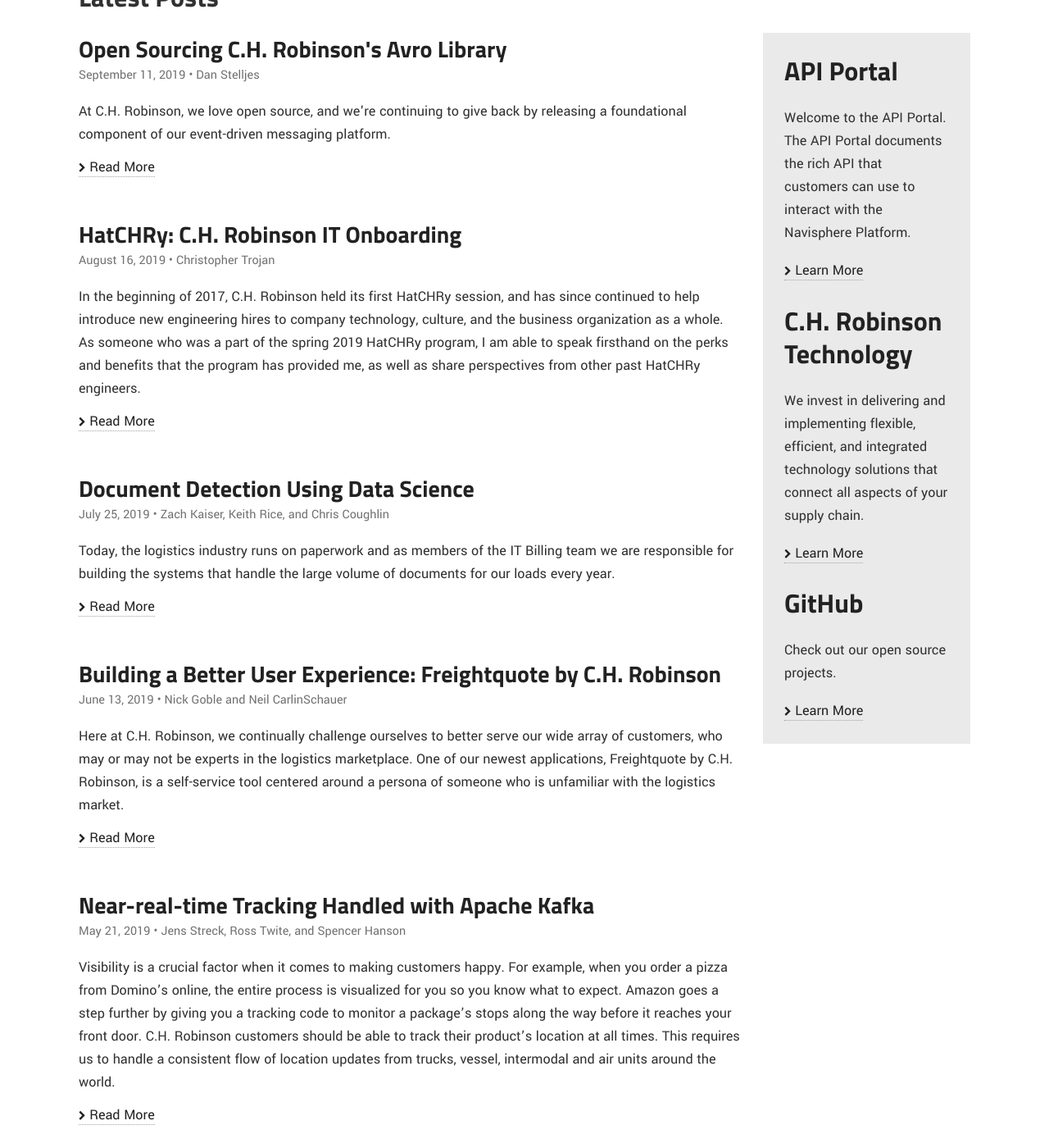
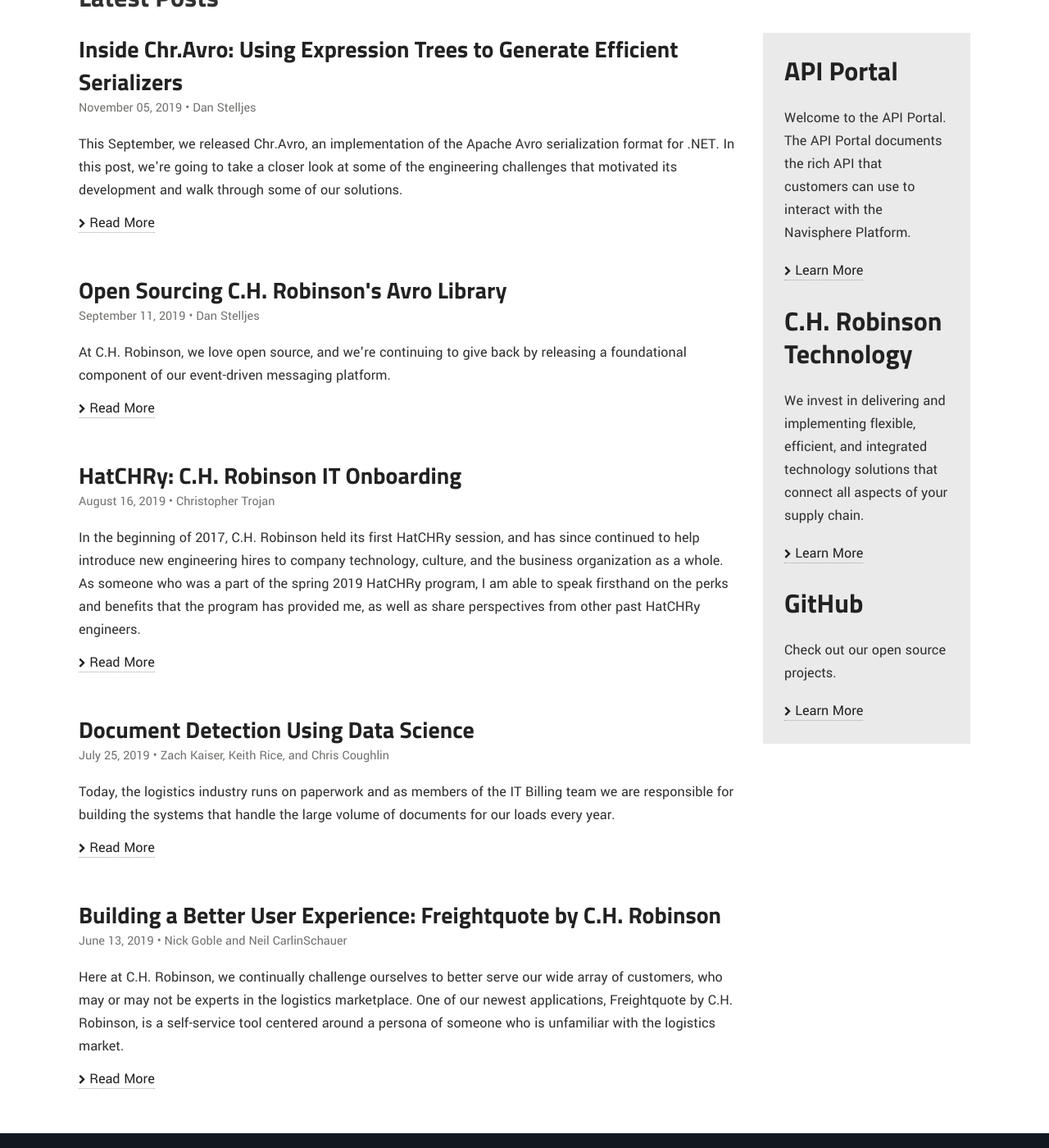
Before and after one commit to ch-robinson/ch-robinson.github.com, a Jekyll site: the page built from index.html, in a window 1280 px wide and 1400 px high, scrolled down 419 px. Shown: the whole window at 82% size. Built offline with Jekyll 4.4.1, drawn with Linux system fonts in a browser that asks for light colours; some of the changed lines change nothing that is shown.

Commit message:
New Post: Inside Chr.Avro: Using Expression Trees to Generate Efficient Serializers (#58)

````diff
--- a/_data/series.yml
+++ b/_data/series.yml
@@ -4,3 +4,8 @@
     Our mobile team applies tools and practices to achieve the desired results of our mobile apps while conserving the
     user's battery. Our mission is to provide value to our end users while maintaining an undetectable impact to their
     battery and data usage.
+- id: dotnet-avro
+  title: Chr.Avro
+  description:
+    C.H. Robinson maintains an open source Avro serialization library for .NET. This series of posts explores why we
+    made it and how it works.
--- a/_posts/2019-09-11-open-sourcing-chr-avro.md
+++ b/_posts/2019-09-11-open-sourcing-chr-avro.md
@@ -7,6 +7,7 @@
 excerpt: At C.H. Robinson, we love open source, and we're continuing to give back by releasing a foundational component of our event-driven messaging platform.
 tags: [Open Source]
 disclaimer: true
+series: dotnet-avro
 ---
 
 At C.H. Robinson, we love open source, and we're continuing to give back by releasing a foundational component of our event-driven messaging platform, [Chr.Avro](https://github.com/ch-robinson/dotnet-avro)! We use this library throughout the organization to transmit data between applications.
--- /dev/null
+++ b/_posts/2019-11-05-inside-chr-avro.md
@@ -0,0 +1,316 @@
+---
+layout: article
+title: "Inside Chr.Avro: Using Expression Trees to Generate Efficient Serializers"
+authors:
+  - steldan
+categories: technology
+excerpt: This September, we released Chr.Avro, an implementation of the Apache Avro serialization format for .NET. In this post, we're going to take a closer look at some of the engineering challenges that motivated its development and walk through some of our solutions.
+tags: [Open Source]
+disclaimer: true
+series: dotnet-avro
+---
+
+This September, [we released Chr.Avro]({% post_url 2019-09-11-open-sourcing-chr-avro %}), an implementation of the [Apache Avro serialization format](https://avro.apache.org) for [.NET](https://dotnet.microsoft.com). In this post, we're going to take a closer look at some of the engineering challenges that motivated its development and walk through some of our solutions.
+
+## Mapping Schemas to Types
+
+Our fundamental motivation for Chr.Avro was to make it easy to work with Avro in .NET applications. We initially evaluated the [official Apache implementation](https://github.com/apache/avro/tree/master/lang/csharp) but found that it didn't support some features that we considered necessary. Namely, we wanted to be able to translate Avro-encoded values to plain .NET domain objects, creating serializers that "just worked" given a schema and a type.
+
+Consider this [Avro schema](https://avro.apache.org/docs/current/spec.html):
+
+```json
+{
+    "type": "record",
+    "name": "chr.appliedresearch.Node",
+    "fields": [{
+        "type": ["null", "string"],
+        "name": "label"
+    }, {
+        "type": {
+            "type": "array",
+            "items": "Node"
+        },
+        "name": "children"
+    }]
+}
+```
+
+The schema defines a `Node` record with two fields. The first field, `label`, is an optional text field. The second field, `children`, is an array of `Node`s. In C#, a matching class might look like this:
+
+```csharp
+using System.Collections.Generic;
+
+public class Node
+{
+    public string Label { get; set; }
+
+    public ICollection<Node> Children { get; set; }
+}
+```
+
+The Apache library offers two ways to map between `Node` record values and `Node` class instances. The first option is `GenericRecord`, a class that enables access to untyped (`object`) record field values by name. This approach requires writing code to map `GenericRecord`s to domain objects:
+
+```csharp
+using Avro;
+using Avro.Generic;
+using System.Linq;
+
+public static class NodeExtensions
+{
+    public static Node FromAvro(this GenericRecord record)
+    {
+        return new Node
+        {
+            Label = (string)record["label"],
+            Children = ((GenericRecord[])record["children"])
+                .Select(child => child.FromAvro())
+                .ToList()
+        };
+    }
+
+    public static GenericRecord ToAvro(this Node node, Schema schema)
+    {
+        var record = new GenericRecord(schema);
+        record.Add("label", node.Label);
+        record.Add("children", node.Children
+            .Select(child => child.ToAvro(schema)))
+            .ToArray());
+
+        return record;
+    }
+}
+```
+
+We found `GenericRecord` to be unsuitable for a couple of reasons. First, the complexity of the mapping code increases with the complexity of the schema. For any large or complicated schema, writing mapping code is massively time-consuming and error-prone. Second, the use of the `GenericRecord` class reduces the level of compile-time safety—as shown above, mapping to a domain object entails a significant amount of runtime casting.
+
+The Apache library also supports generating classes from a schema using a command-line tool:
+
+```shell
+$ avrogen -s node.avsc .
+$ tree
+.
+├── chr
+│   └── appliedresearch
+│       └── Node.cs
+└── node.avsc
+```
+
+A generated class looks like this (lightly edited for brevity):
+
+```csharp
+namespace chr.appliedresearch
+{
+    using System.Collections.Generic;
+    using global::Avro;
+    using global::Avro.Specific;
+
+    public partial class Node : ISpecificRecord
+    {
+        private string _label;
+        private IList<chr.appliedresearch.Node> _children;
+
+        public string label
+        {
+            get { return this._label; }
+            set { this._label = value; }
+        }
+
+        public IList<chr.appliedresearch.Node> children
+        {
+            get { return this._children; }
+            set { this._children = value; }
+        }
+
+        public virtual object Get(int fieldPos)
+        {
+            switch (fieldPos)
+            {
+            case 0: return this.label;
+            case 1: return this.children;
+            default: throw new AvroRuntimeException("Bad index " + fieldPos + " in Get()");
+            };
+        }
+
+        public virtual void Put(int fieldPos, object fieldValue)
+        {
+            switch (fieldPos)
+            {
+            case 0: this.label = (System.String)fieldValue; break;
+            case 1: this.children = (IList<chr.appliedresearch.Node>)fieldValue; break;
+            default: throw new AvroRuntimeException("Bad index " + fieldPos + " in Put()");
+            };
+        }
+    }
+}
+```
+
+In terms of type safety, generated classes are an improvement. We still found some aspects disqualifying, though. If we were to replace our shared domain classes with these generated `ISpecificRecord` classes, our shared libraries would include Avro-specific code and dependencies. On the other hand, if we kept our plain .NET classes, any application that needed to work with Avro would still need to generate and map from `ISpecificRecord` objects to domain objects.
+
+## Better Mapping with Reflection
+
+Neither of the Apache library options met the "just works" standard, so we started to investigate whether it would be possible to develop something that did. We figured that .NET's [reflection capabilities](https://docs.microsoft.com/en-us/dotnet/framework/reflection-and-codedom/reflection) could easily support the intuitive mapping functionality we were looking for.
+
+To illustrate, here's a small Avro serializer implementation that uses type reflection to serialize Avro records from .NET classes:
+
+```csharp
+using Chr.Avro.Abstract;
+using System;
+using System.IO;
+using System.Linq;
+using System.Reflection;
+using System.Text;
+
+void Serialize(Schema schema, object value, BinaryWriter writer)
+{
+    if (schema is StringSchema && value is string @string)
+    {
+        var bytes = Encoding.UTF8.GetBytes(@string);
+
+        // write length followed by contents (pretend EncodeInteger is a thing):
+        writer.Write(EncodeInteger(bytes.Length));
+        writer.Write(bytes);
+    }
+
+    else if (schema is RecordSchema record)
+    {
+        // reflect on the type to get fields/properties:
+        var members = value.GetType().GetMembers();
+
+        foreach (var field in record.Fields)
+        {
+            // find a field/property that matches the record field name:
+            var member = members.Single(m => m.Name == field.Name);
+
+            // get the field/property value (more reflection types, y'all):
+            var child = member switch
+            {
+                FieldInfo f => f.GetValue(value),
+                PropertyInfo p => p.GetValue(value),
+                _ => throw new NotImplementedException()
+            };
+
+            // write the field:
+            Serialize(field.Type, child, writer);
+        }
+    }
+
+    // other cases could go here
+
+    else
+    {
+        throw new NotImplementedException("no cases matched :(");
+    }
+}
+```
+
+In this example, the serialization function uses reflection to derive information about the type being serialized. Unfortunately, reflection is expensive. [Benchmarks](https://mattwarren.org/2016/12/14/Why-is-Reflection-slow/) indicate that enumerating type members and getting their values by reflection (as shown above, naïvely) is much slower than getting values directly. If we did all of this work each time an object was serialized, it would severely limit serialization throughput.
+
+## Generating Fast Serializers
+
+Faced with the realities of reflection performance, we wondered whether it would be possible to create a solution that only did the reflection work one time. Further, we wanted to be able to generate serialization functions that tightly matched the type being serialized. Ideally, we would want a generated serialization function for the `Node` class to be roughly the same as this manually written function:
+
+```csharp
+using System.IO;
+using System.Text;
+
+void SerializeNode(Node value, BinaryWriter writer)
+{
+    if (value.Label == null)
+    {
+        // "null" has union index 0:
+        writer.Write(EncodeInteger(0));
+    }
+    else
+    {
+        // "string" has union index 1:
+        writer.Write(EncodeInteger(1));
+
+        var bytes = Encoding.UTF8.GetBytes(value.Label);
+
+        writer.Write(EncodeInteger(bytes.Length));
+        writer.Write(bytes);
+    }
+
+    writer.Write(EncodeInteger(value.Children.Length));
+
+    foreach (var child in value.Children)
+    {
+        SerializeNode(child, writer);
+    }
+}
+```
+
+We found exactly what we were looking for in .NET's [expression trees](https://docs.microsoft.com/en-us/dotnet/csharp/programming-guide/concepts/expression-trees). Even though they sound obscure, most .NET developers have interacted with them. For instance, anyone who's used [Entity Framework](https://docs.microsoft.com/en-us/ef/core/) (or any related LINQ to SQL library) has probably written a query something like this:
+
+```csharp
+var adults = await context.People
+    .Where(person => person.Age >= 18)
+    .ToListAsync();
+```
+
+The age predicate looks like an [anonymous function](https://docs.microsoft.com/en-us/dotnet/csharp/programming-guide/statements-expressions-operators/lambda-expressions), but the C# compiler emits code for a [`LambdaExpression`](https://docs.microsoft.com/en-us/dotnet/api/system.linq.expressions.lambdaexpression) tree that Entity Framework can translate into SQL. Similarly, tools like [Moq](https://github.com/Moq) rely on expression trees to provide mocking APIs:
+
+```csharp
+mock
+    .Setup(number => number.IsOdd(It.Is<int>(i => i % 2 == 1)))
+    .Returns(true);
+```
+
+You can experiment with this yourself by assigning a lambda expression to an [`Expression<TDelegate>`](https://docs.microsoft.com/en-us/dotnet/api/system.linq.expressions.expression-1) variable and playing around with the resulting expression tree:
+
+```csharp
+using System.Linq.Expressions;
+
+Expression<Func<int, int>> cube = i => i * i * i;
+
+Console.WriteLine(cube.ReturnType);
+// System.Int32
+
+Console.WriteLine(cube.Body);
+// ((i * i) * i)
+
+Console.WriteLine(cube.Body.NodeType);
+// Multiply
+```
+
+It's possible to go the other way, too—an expression tree can be compiled into a delegate that behaves like an anonymous function. Armed with that, we can generate Avro serialization functions that are extremely efficient:
+
+```csharp
+using Chr.Avro.Abstract;
+using System;
+using System.IO;
+using System.Linq.Expressions;
+
+void Action<T, BinaryWriter> CreateRecordSerializer<T>(RecordSchema schema)
+{
+    var members = typeof(T).GetMembers();
+
+    var value = Expression.Parameter(typeof(T));
+    var writer = Expression.Parameter(typeof(BinaryWriter));
+
+    return Expression.Lambda<Action<T, BinaryWriter>>(
+        // the body will be the field serializers in order:
+        Expression.Block(schema.Fields.Select(field =>
+        {
+            var member = members.Single(m => m.Name == field.Name);
+
+            return Expression.Invoke(
+                // assume CreateSerializer exists to generate field serializers:
+                Expression.Constant(CreateSerializer(field.Type, member.MemberType)),
+                Expression.PropertyOrField(value, member.Name),
+                writer
+            );
+        })),
+        $"generated {schema.Name} record serializer",
+        new[] { value, writer }
+    ).Compile();
+}
+```
+
+We aren't the first to come up with a solution like this. [Microsoft's deprecated Avro library](https://azure.microsoft.com/en-us/blog/microsoft-avro-library/) was also built with expression trees, which increased our confidence that Chr.Avro was viable. [Our benchmarks](https://engineering.chrobinson.com/dotnet-avro/internals/benchmarks) show that Chr.Avro's record serialization is on par with both options from the Apache Avro library (and deserialization is significantly faster).
+
+## Future Plans
+
+As we built Chr.Avro, we were primarily concerned with ease of use and correctness. As a result, there are still plenty of low-hanging performance improvements. We also plan to add additional benchmarks. In particular, we want to test more complex scenarios and see how .NET libraries compare to the official Java serializer.
+
+If this kind of thing interests you, check out [the GitHub repo](https://github.com/ch-robinson/dotnet-avro)! We've already received some fantastic contributions, and we're excited to see it continue to improve.
````
